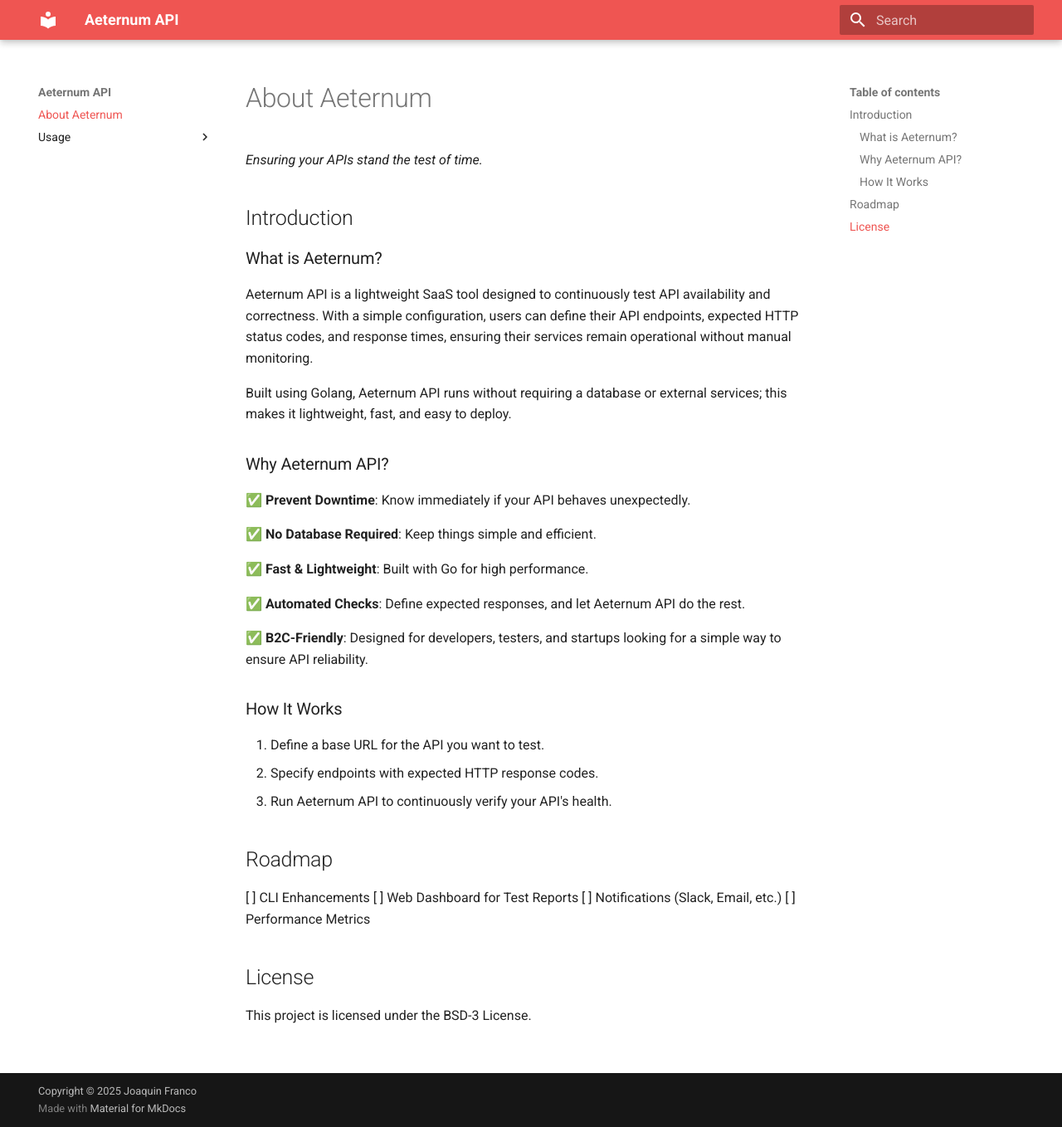
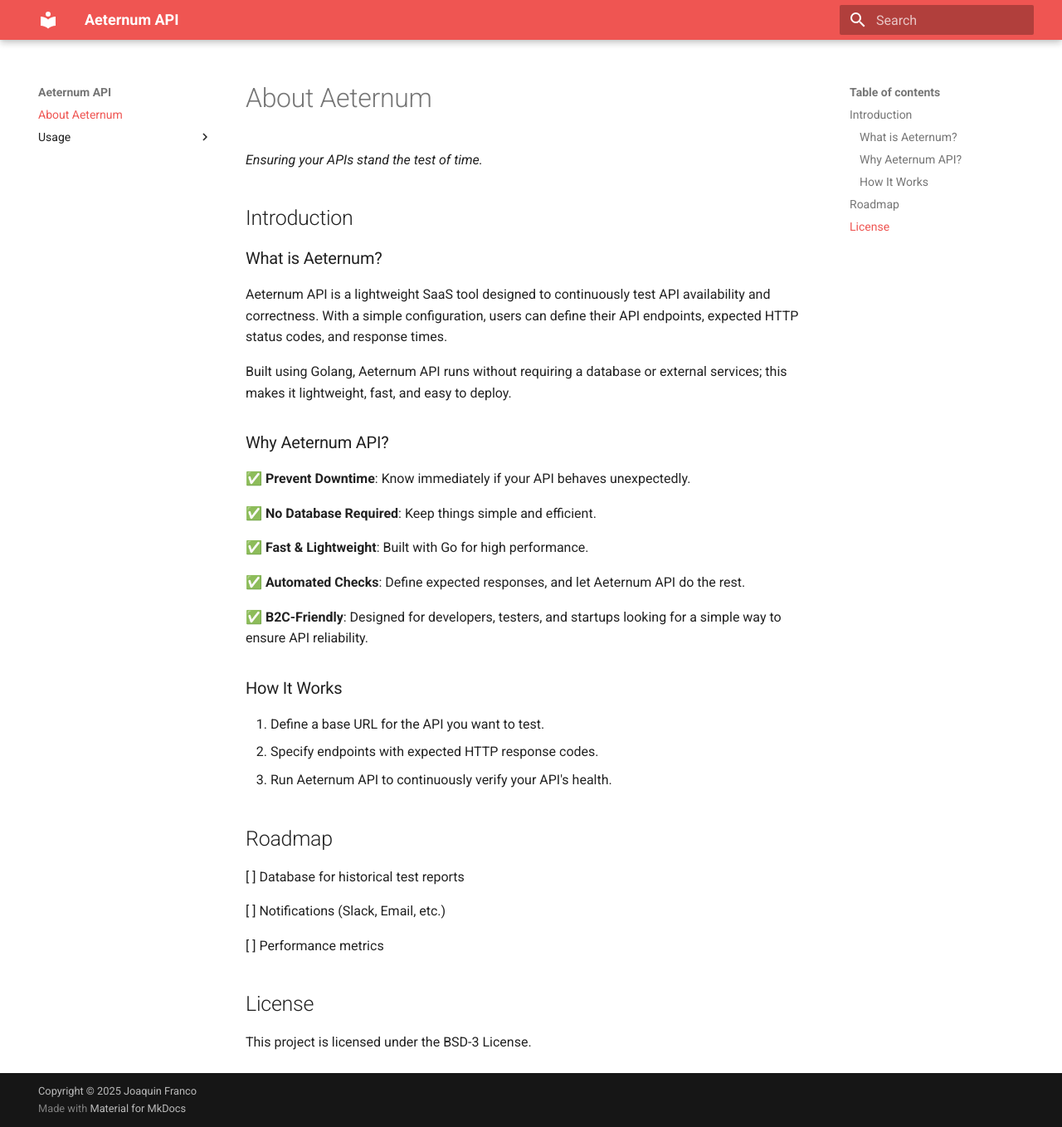
Before and after one commit to jgfranco17/aeternum, an MkDocs documentation site: the page built from docs/index.md, in a window 1280 px wide and 1358 px high. Shown: the whole window at 83% size. Built offline with MkDocs 1.6.1 and Material for MkDocs 9.7.7, drawn with Linux system fonts in a browser that asks for light colours.

Commit message:
docs: update roadmap and intro

```diff
--- a/docs/index.md
+++ b/docs/index.md
@@ -8,8 +8,7 @@ _Ensuring your APIs stand the test of time._
 
 Aeternum API is a lightweight SaaS tool designed to continuously test API availability
 and correctness. With a simple configuration, users can define their API endpoints,
-expected HTTP status codes, and response times, ensuring their services remain operational
-without manual monitoring.
+expected HTTP status codes, and response times.
 
 Built using Golang, Aeternum API runs without requiring a database or external services;
 this makes it lightweight, fast, and easy to deploy.
@@ -35,10 +34,11 @@ this makes it lightweight, fast, and easy to deploy.
 
 ## Roadmap
 
-[ ] CLI Enhancements
-[ ] Web Dashboard for Test Reports
+[ ] Database for historical test reports
+
 [ ] Notifications (Slack, Email, etc.)
-[ ] Performance Metrics
+
+[ ] Performance metrics
 
 ## License
 
```
Also changed, not shown: 2 other files.
